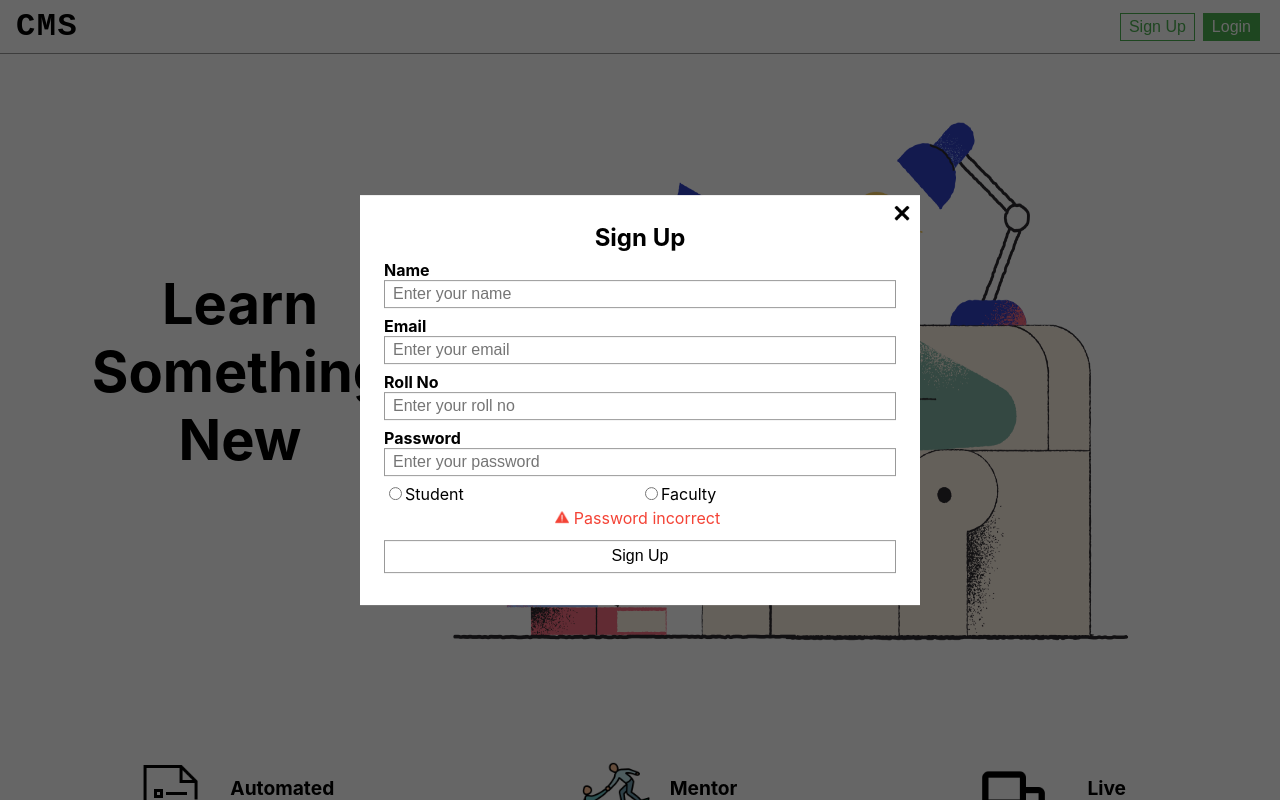
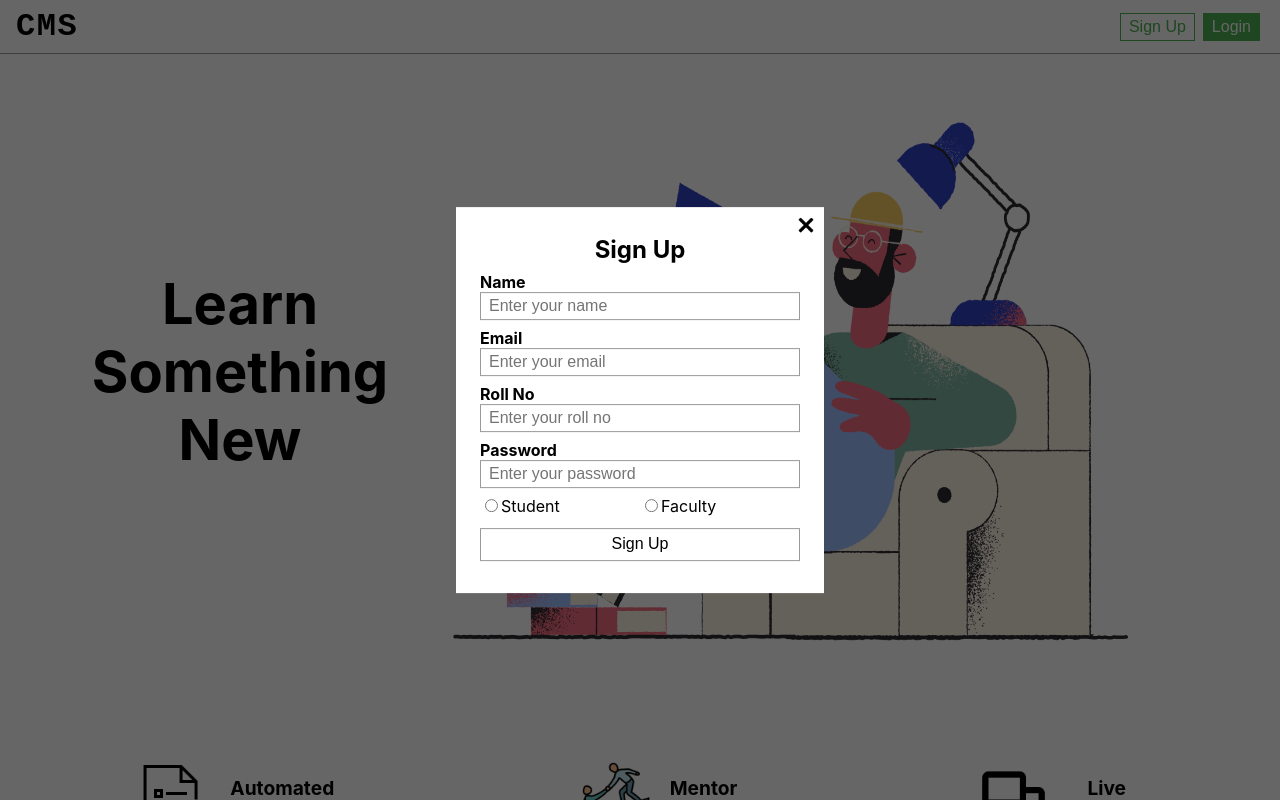
Before and after one commit to divyanshkhetan/cms-project, a Next.js app: page / in a window 1280 px wide. Both pictures are taken after a click on the button "Sign Up". Shown: the top 800 px of the page. Built offline with nearby package versions, Linux system fonts and the light colour scheme.

Commit message:
login/signup form validation

```diff
--- a/components/loginModal.js
+++ b/components/loginModal.js
@@ -7,21 +7,41 @@ export default function LoginModal({ show, setShow }) {
   const showHideClassName = show ? "display-block" : "display-none";
   const email = useRef(null);
   const password = useRef(null);
-  const userType = useRef(null);
+  const [userType, setUserType] = useState(null);
   const [errorMessage, setErrorMessage] = useState(null);
 
   function modalHandler() {
     setShow(false);
   }
 
+  function formValidator(userData) {
+    if (
+      userData.email === "" ||
+      userData.password === "" ||
+      userData.userType === null
+    ) {
+      setErrorMessage("Please fill all the fields");
+      return false;
+    } else {
+      return true;
+    }
+  }
+
   function loginHandler(e) {
     e.preventDefault();
+    setErrorMessage(null);
     const userData = {
       email: email.current.value,
       password: password.current.value,
-      userType: userType.current.value,
+      userType: userType,
     };
-    console.log(userData);
+    if (formValidator(userData)) {
+      console.log(userData);
+    }
+  }
+
+  function userTypeChangeHandler(e) {
+    setUserType(e.target.value);
   }
 
   return (
@@ -71,7 +91,8 @@ export default function LoginModal({ show, setShow }) {
                   id="student"
                   name="userType"
                   value="student"
-                  ref={userType}
+                  onChange={userTypeChangeHandler}
+                  required
                 />
                 <label htmlFor="student">Student</label>
               </div>
@@ -81,7 +102,7 @@ export default function LoginModal({ show, setShow }) {
                   id="faculty"
                   name="userType"
                   value="faculty"
-                  ref={userType}
+                  onChange={userTypeChangeHandler}
                 />
                 <label htmlFor="faculty">Faculty</label>
               </div>
--- a/components/modal.module.css
+++ b/components/modal.module.css
@@ -100,12 +100,12 @@
 
   @media(min-width: 680px){
     .formField{
-      min-width: 40vw;
-      max-width: 40vw;
+      min-width: 20rem;
+      max-width: 25vw;
     }
 
     .submitButton{
-      min-width: 40vw;
-      max-width: 40vw;
+      min-width: 20rem;
+      max-width: 25vw;
     }
   }
--- a/components/signupModal.js
+++ b/components/signupModal.js
@@ -9,23 +9,71 @@ export default function SignupModal({ show, setShow }) {
   const email = useRef(null);
   const rollno = useRef(null);
   const password = useRef(null);
-  const userType = useRef(null);
-  const [errorMessage, setErrorMessage] = useState("Password incorrect");
+  const [userType, setUserType] = useState(null);
+  const [errorMessage, setErrorMessage] = useState(null);
 
   function modalHandler() {
     setShow(false);
   }
 
+  function passwordValidator(password) {
+    if (password.length < 8) {
+      setErrorMessage("Password must be atleast 8 characters");
+      return false;
+    } else if (password.search(/[a-z]/i) < 0) {
+      setErrorMessage("Password must contain atleast one lowercase letter");
+      return false;
+    } else if (password.search(/[A-Z]/i) < 0) {
+      setErrorMessage("Password must contain atleast one uppercase letter");
+      return false;
+    } else if (password.search(/[0-9]/) < 0) {
+      setErrorMessage("Password must contain atleast one number");
+      return false;
+    } else {
+      return true;
+    }
+  }
+
+  function formValidator(userData) {
+    if (userData.name === "") {
+      setErrorMessage("Name cannot be empty");
+      return false;
+    } else if (userData.email === "") {
+      setErrorMessage("Email cannot be empty");
+      return false;
+    } else if (userData.rollno === "") {
+      setErrorMessage("Roll No cannot be empty");
+      return false;
+    } else if (userData.password === "") {
+      setErrorMessage("Password cannot be empty");
+      return false;
+    } else if (userData.userType === null) {
+      setErrorMessage("Please select user type");
+      return false;
+    } else if (!passwordValidator(userData.password)) {
+      return false;
+    } else {
+      return true;
+    }
+  }
+
+  function userTypeChangeHandler(e) {
+    setUserType(e.target.value);
+  }
+
   function signupHandler(e) {
     e.preventDefault();
+    setErrorMessage(null);
     const userData = {
       name: name.current.value,
       email: email.current.value,
       rollno: rollno.current.value,
       password: password.current.value,
-      userType: userType.current.value,
+      userType: userType,
     };
-    console.log(userData);
+    if (formValidator(userData)) {
+      console.log(userData);
+    }
   }
 
   return (
@@ -97,7 +145,8 @@ export default function SignupModal({ show, setShow }) {
                   id="student"
                   name="userType"
                   value="student"
-                  ref={userType}
+                  onChange={userTypeChangeHandler}
+                  required
                 />
                 <label htmlFor="student">Student</label>
               </div>
@@ -107,7 +156,7 @@ export default function SignupModal({ show, setShow }) {
                   id="faculty"
                   name="userType"
                   value="faculty"
-                  ref={userType}
+                  onChange={userTypeChangeHandler}
                 />
                 <label htmlFor="faculty">Faculty</label>
               </div>
```
